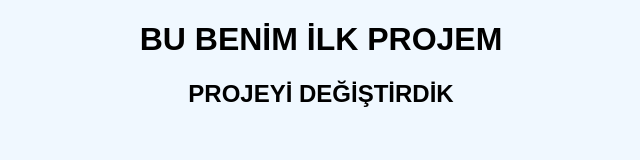
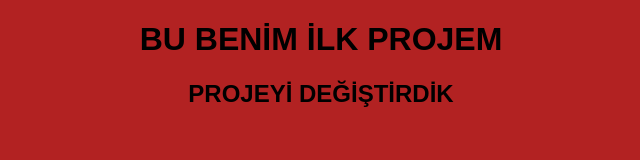
Before and after one commit to altugerbass/GITHUB2025ALTUG, a plain HTML site: page index.html in a window 1280 px wide. Shown: the whole page, without its empty margins (319-959 px from the left). Drawn offline with Linux system fonts and the light colour scheme.

Commit message:
css dosyasının renklerini değiştirdim

```diff
--- a/style.css
+++ b/style.css
@@ -1,8 +1,7 @@
 body{
-background-color: aliceblue;
+background-color: #B22222;
 font-family: Arial, sans-serif;
 margin: 0;
 padding: 0;
 text-align: center;
-
 }
```
